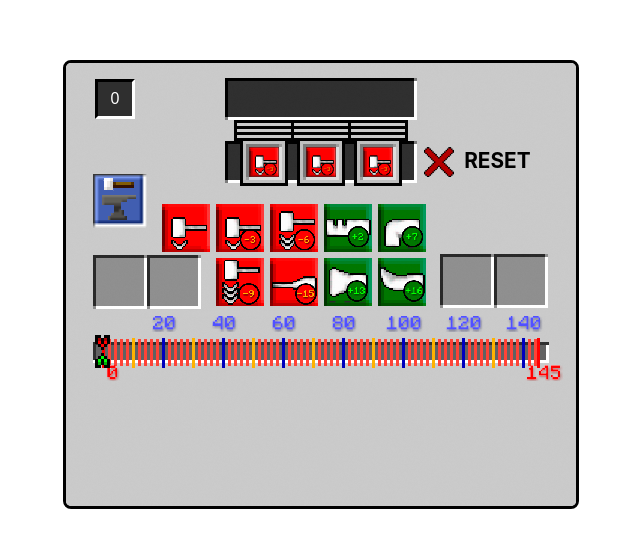
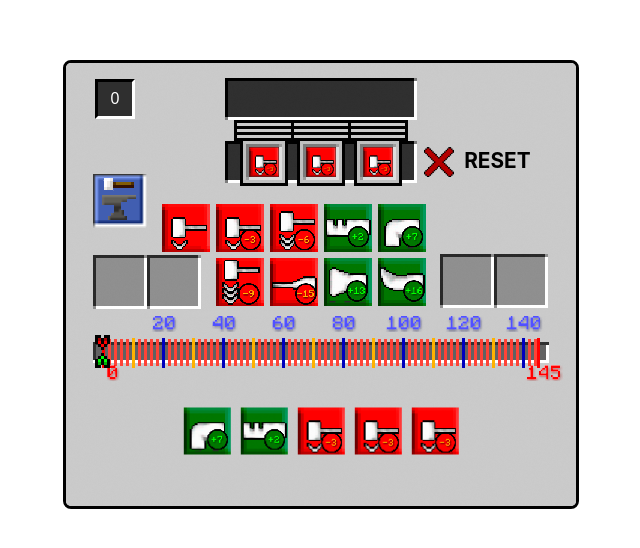
Before and after one commit to kaliptoDev/TFCAnvil, a React (Vite) app: page / in a window 1280 px wide. Shown: the part 116-664 px from the top of the page, without its empty margins (319-959 px from the left). Built offline with nearby package versions, Linux system fonts and the light colour scheme.

Commit message:
Working update

```diff
--- a/src/components/Anvil/Anvil.css
+++ b/src/components/Anvil/Anvil.css
@@ -105,3 +105,16 @@
 .anvil__counter__input:focus {
   outline: none;
 }
+
+.anvil__container__result {
+    position: absolute;
+    top: 83%;
+    left: 50%;
+    width: 90%;
+    transform: translate(-50%, -50%);
+    display: flex;
+    flex-direction: row;
+    justify-content: center;
+    align-items: center;
+    flex-wrap: wrap;
+}
--- a/src/components/Anvil/Anvil.jsx
+++ b/src/components/Anvil/Anvil.jsx
@@ -3,29 +3,36 @@ import useUserRequierementsChoices from '../../hooks/useUserRequierementsChoices
 import DisplayCase from '../DisplayCase/DisplayCase'
 import Cursor from '../Cursor/Cursor'
 import useCursorPosition from '../../hooks/useCursorPosition'
-import { useEffect } from 'react'
+import { useEffect, useState } from 'react'
 import getOptimizedPath from '../../utils/utils'
+import ResultCase from '../ResultCase/ResultCase'
 
 const Anvil = () => {
 
     const { cursorPosition, setCursorPosition } = useCursorPosition()
     const { userRequierementsChoices, setUserRequierementsChoices } = useUserRequierementsChoices()
 
+    const [maxValue, setMaxValue] = useState(0)
+    const [result, setResult] = useState([])
+
     const handleReset = () => {
         setUserRequierementsChoices([])
     }
 
     const handleCounterChange = (value) => {
-        value<0 ? value=0 : value>145 ? value=145 : value=value
+        value < 0 ? value = 0 : value > 145 ? value = 145 : value = value
         setCursorPosition(value)
     }
 
     useEffect(() => {
-        getOptimizedPath(userRequierementsChoices, cursorPosition)
+        setResult(getOptimizedPath(userRequierementsChoices, cursorPosition, maxValue, setMaxValue))
     },
         [userRequierementsChoices, cursorPosition]);
 
-
+    useEffect(() => {
+        // console.log(maxValue)
+    },
+        [maxValue]);
 
     return (
         <div className="anvil">
@@ -46,6 +53,15 @@ const Anvil = () => {
                 </div>
 
                 <Cursor />
+
+                <div className='anvil__container__result'>
+                    {result.length > 0 ? result.map((item, index) => {
+                        return <ResultCase key={index} position={index + 1} content={item} />
+                    }
+                    )
+                        : <ResultCase position={1} content={null} />
+                    }
+                </div>
             </div>
 
         </div>
--- /dev/null
+++ b/src/components/ResultCase/ResultCase.css
@@ -0,0 +1,12 @@
+.result-case__image {
+    width: 47px;
+    height: 47px;
+}
+
+.result-case {
+    margin: 0 5px;
+}
+
+.result-case:hover {
+    /* cursor: pointer; */
+}
--- /dev/null
+++ b/src/components/ResultCase/ResultCase.jsx
@@ -0,0 +1,16 @@
+import './ResultCase.css'
+
+const ResultCase = ({ position, content }) => {
+
+    return (
+        <div className={`result-case display-case--${position}`}>
+            {content ?
+                <img src={`/images/anvil/${content}.png`} alt={content} className="result-case__image" />
+                :
+                <img src={`/icons/red-cross.png`} alt={content} className="result-case__image" />
+            }
+        </div>
+    )
+}
+
+export default ResultCase
--- a/src/utils/utils.js
+++ b/src/utils/utils.js
@@ -1,21 +1,37 @@
-export const getOptimizedPath = (choices, value) => {
+export const getOptimizedPath = (choices, value, maxValue, setMaxValue) => {
     const values = {
         "small-hit": -3,
         "medium-hit": -6,
         "hard-hit": -9,
-        "shrink": -15,
+        "draw": -15,
         "punch": 2,
         "bend": 7,
-        "draw": 13,
-        "upset": 16,
+        "upset": 13,
+        "shrink": 16,
     }
 
     const thirdLast = choices[0]
     const secondLast = choices[1]
     const last = choices[2]
 
+    let minLimit = 0
+    let maxLimit = 145
+
+        choices.map((choice) => {
+            if (values[choice] < 0) {
+                minLimit = minLimit - values[choice]
+            }
+        })
+
+        choices.map((choice) => {
+            if (values[choice] > 0) {
+                maxLimit = maxLimit - values[choice]
+            }
+        })
+
+
+    let iterations = 0
     let goal = value
-    // const initialGoal = value
     let current = 0
 
     let path = []
@@ -24,13 +40,17 @@ export const getOptimizedPath = (choices, value) => {
     if (secondLast) goal = goal - values[secondLast]
     if (last) goal = goal - values[last]
 
+    if (goal < minLimit || goal > maxLimit || goal > 145) {
+        return []
+    }
+
     while (current < goal && current <= 145) {
-        if (current + values["upset"] <= goal) {
+        if (current + values["shrink"] <= goal) {
+            path.push("shrink")
+            current = current + values["shrink"]
+        } else if (current + values["upset"] <= goal) {
             path.push("upset")
             current = current + values["upset"]
-        } else if (current + values["draw"] <= goal) {
-            path.push("draw")
-            current = current + values["draw"]
         } else if (current + values["bend"] <= goal) {
             path.push("bend")
             current = current + values["bend"]
@@ -38,6 +58,7 @@ export const getOptimizedPath = (choices, value) => {
             path.push("punch")
             current = current + values["punch"]
         } else break
+        iterations++
     }
 
     if (current != goal) {
@@ -54,26 +75,37 @@ export const getOptimizedPath = (choices, value) => {
             current = current + values["bend"]
         }
 
-        if (current < 0 || current > 145) {
-            console.warn("Path is not possible")
+        if (current < minLimit || current > maxLimit || current > 145) {
             return []
         }
+        iterations++
+
     }
 
-    thirdLast && path.push(thirdLast)
-    if (thirdLast) current = current + values[thirdLast]
 
-    secondLast && path.push(secondLast)
-    if (secondLast) current = current + values[secondLast]
+    if (thirdLast) {
+        current = current + values[thirdLast]
+        thirdLast && path.push(thirdLast)
+        iterations++
+    }
 
-    last && path.push(last)
-    if (last) current = current + values[last]
-
-    // console.log(path)
-    // console.log("Current is: " + current)
-    // console.log("Goal was: " + initialGoal)
+    if (secondLast) {
+        current = current + values[secondLast]
+        secondLast && path.push(secondLast)
+        iterations++
+    }
 
 
+    if (last) {
+        current = current + values[last]
+        last && path.push(last)
+        iterations++
+    }
+
+
+    if (iterations > maxValue) {
+        setMaxValue(iterations)
+    }
     return path
 }
 
```
